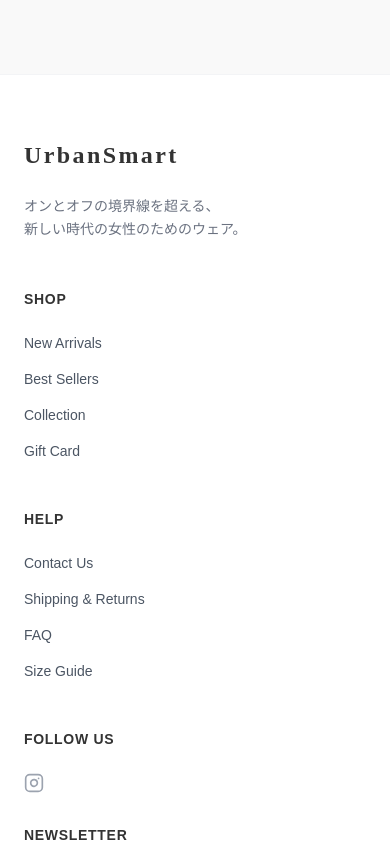
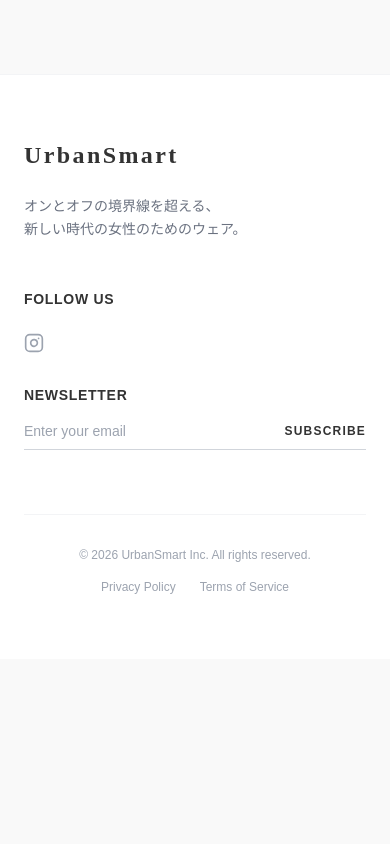
Before and after one commit to YBTI/urbansmart-lp, a Next.js app: page / in a window 390 px wide. Shown: the part 5480-6324 px from the top of the page. After the commit the page ends 6139 px from the top, so only its background shows below. Built offline with nearby package versions, Linux system fonts and the light colour scheme.

Commit message:
Design: Simplify footer by removing SHOP and HELP sections

```diff
--- a/src/components/sections/Footer.tsx
+++ b/src/components/sections/Footer.tsx
@@ -4,33 +4,13 @@
   return (
     <footer className="bg-white border-t border-gray-100 py-16">
       <div className="container mx-auto px-6 md:px-12 max-w-7xl">
-        <div className="grid grid-cols-1 md:grid-cols-4 gap-12 mb-16">
+        <div className="grid grid-cols-1 md:grid-cols-2 gap-12 mb-16">
           <div className="md:col-span-1">
             <h2 className="font-playfair text-2xl font-bold mb-6 tracking-widest">UrbanSmart</h2>
             <p className="text-sm text-gray-500 leading-relaxed max-w-xs">
               オンとオフの境界線を超える、<br/>
               新しい時代の女性のためのウェア。
             </p>
-          </div>
-
-          <div>
-            <h3 className="font-sans font-bold text-sm mb-6 uppercase tracking-wider">Shop</h3>
-            <ul className="space-y-4 text-sm text-gray-600">
-              <li><a href="#" className="hover:text-accent transition-colors">New Arrivals</a></li>
-              <li><a href="#" className="hover:text-accent transition-colors">Best Sellers</a></li>
-              <li><a href="#" className="hover:text-accent transition-colors">Collection</a></li>
-              <li><a href="#" className="hover:text-accent transition-colors">Gift Card</a></li>
-            </ul>
-          </div>
-
-          <div>
-             <h3 className="font-sans font-bold text-sm mb-6 uppercase tracking-wider">Help</h3>
-             <ul className="space-y-4 text-sm text-gray-600">
-               <li><a href="#" className="hover:text-accent transition-colors">Contact Us</a></li>
-               <li><a href="#" className="hover:text-accent transition-colors">Shipping & Returns</a></li>
-               <li><a href="#" className="hover:text-accent transition-colors">FAQ</a></li>
-               <li><a href="#" className="hover:text-accent transition-colors">Size Guide</a></li>
-             </ul>
           </div>
 
           <div>
```
